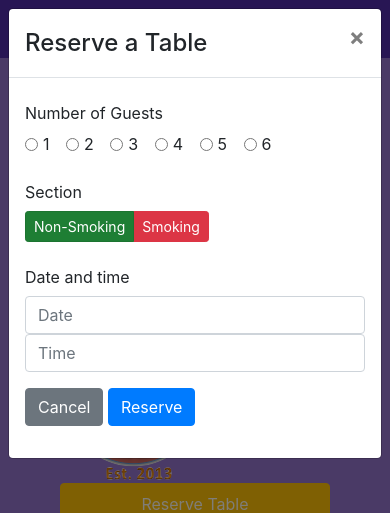
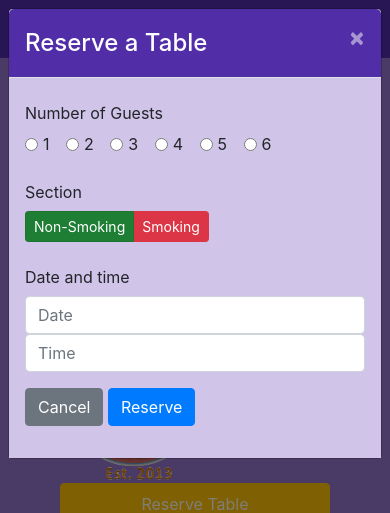
Before and after one commit to rolandsze/coursera-exercise-hku-course, a website: page index.html in a window 390 px wide. Both pictures are taken after a click on the link "Reserve Table". Shown: the top 513 px of the page. Drawn offline with nearby package versions, Linux system fonts and the light colour scheme.

Commit message:
Update to week 4 assignment

```diff
--- a/css/styles.scss
+++ b/css/styles.scss
@@ -4,6 +4,7 @@ $background-dark: #512DA8;
 $background-light: #9575CD;
 $background-pale: #D1C4E9;
 $carousel-item-height: 300px;
+$color-floralwhite: #FFFFFF;
 
 // Mixins
 @mixin zero-margin($pad-up-dn, $pad-left-right) {
@@ -85,3 +86,19 @@ body {
   bottom: 0;
   z-index: 1;
 }
+
+// Modal header
+.modal-header {
+  background: $background-dark;
+  color: $color-floralwhite;
+
+  // Close button
+  .close {
+    color: $color-floralwhite;
+  }
+}
+
+// Modal body
+.modal-body {
+  background: $background-pale;
+}
--- a/index.html
+++ b/index.html
@@ -39,9 +39,11 @@
         </div>
 
         <span class="navbar-text">
-                    <a data-toggle="modal" data-target="#loginModal">
-                    <span class="fa fa-sign-in"></span> Login</a>
-                </span>
+            <!-- Login modal trigger -->
+            <a href="#!" id="login-modal-trigger">
+                <span class="fa fa-sign-in"></span> Login
+            </a>
+        </span>
     </div>
 </nav>
 
@@ -194,10 +196,8 @@
             </div>
 
             <div class="col-12 col-sm-3 align-self-center">
-                <!-- Reserve table button -->
-                <a class="btn btn-block nav-link btn-warning"
-                   data-toggle="modal"
-                   data-target="#reserveATableModal">
+                <!-- Reserve table trigger -->
+                <a class="btn btn-block nav-link btn-warning" id="reserve-table-trigger">
                     Reserve Table
                 </a>
             </div>
@@ -416,20 +416,34 @@
 <script src="node_modules/jquery/dist/jquery.min.js"></script>
 <!-- Bootstrap bundle with Popper.js -->
 <script src="node_modules/bootstrap/dist/js/bootstrap.bundle.min.js"></script>
+
 <!-- Carousel controls -->
 <script>
-    $("#carousel-button").click(function(){
+    $("#carousel-button").click(function () {
         if ($("#carousel-button").children("span").hasClass('fa-pause')) {
             $("#carousel").carousel('pause');
             $("#carousel-button").children("span").removeClass('fa-pause');
             $("#carousel-button").children("span").addClass('fa-play');
-        }
-        else if ($("#carousel-button").children("span").hasClass('fa-play')){
+        } else if ($("#carousel-button").children("span").hasClass('fa-play')) {
             $("#carousel").carousel('cycle');
             $("#carousel-button").children("span").removeClass('fa-play');
             $("#carousel-button").children("span").addClass('fa-pause');
         }
     });
 </script>
+
+<!-- Login modal -->
+<script>
+    $("#login-modal-trigger").click(function () {
+        $('#loginModal').modal('show');
+    });
+</script>
+
+<!-- Reserve table modal -->
+<script>
+    $("#reserve-table-trigger").click(function () {
+        $('#reserveATableModal').modal('show');
+    });
+</script>
 </body>
 </html>
```
Also changed, not shown: css/styles.css.
